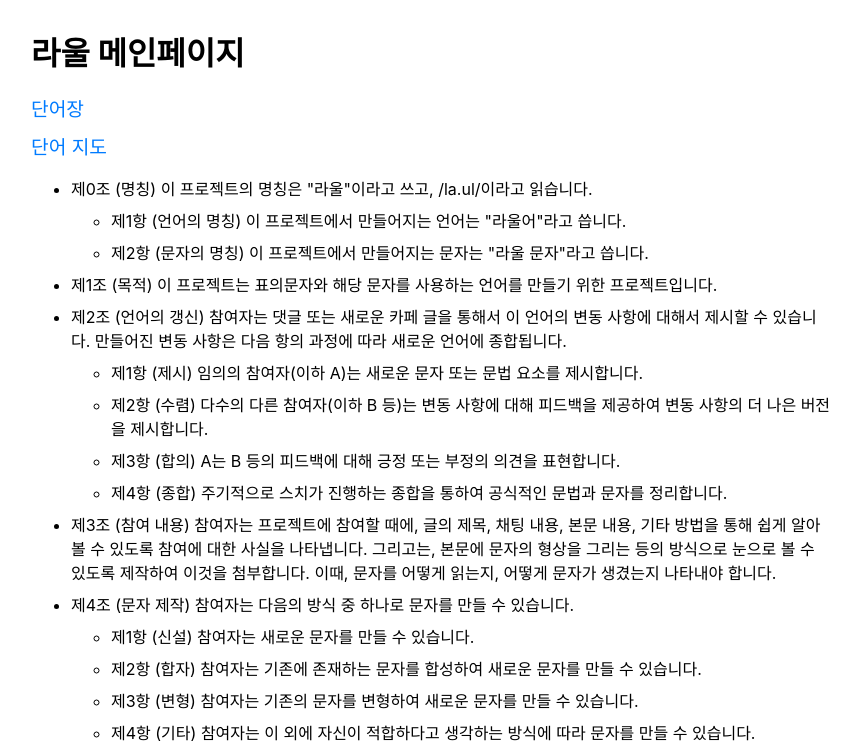
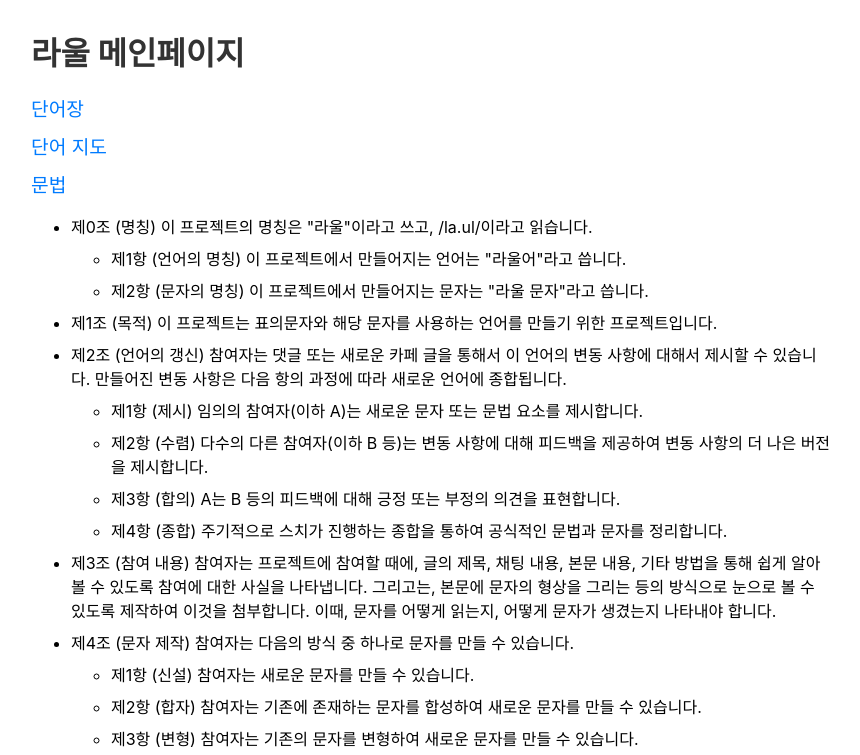
Before and after one commit to zasoque/laul, a SvelteKit app: page / in a window 1280 px wide. Shown: the top 755 px of the page, without its empty margins (209-1069 px from the left). Built offline with nearby package versions, Linux system fonts and the light colour scheme; a web font is replaced by a local one.

Commit message:
Update layout and page styles and content

```diff
--- a/src/routes/+layout.svelte
+++ b/src/routes/+layout.svelte
@@ -1,11 +1,57 @@
 <script lang="ts">
-	import favicon from '$lib/assets/favicon.svg';
+  import favicon from "$lib/assets/favicon.svg";
 
-	let { children } = $props();
+  let { children } = $props();
 </script>
 
 <svelte:head>
-	<link rel="icon" href={favicon} />
+  <link rel="icon" href={favicon} />
 </svelte:head>
 
-{@render children()}
+<div class="container">
+  <div class="title"><a href="/laul">라울 메인페이지</a></div>
+  <ul class="menu">
+    <li><a href="/laul/dictionary">단어장</a></li>
+    <li><a href="/laul/wordmap">단어 지도</a></li>
+    <li><a href="/laul/grammar">문법</a></li>
+  </ul>
+  {@render children()}
+</div>
+
+<style>
+  .container {
+    max-width: 800px;
+    margin: 0 auto;
+    padding: 20px;
+  }
+
+  .title {
+    font-size: 2em;
+    font-weight: bold;
+    margin-bottom: 20px;
+  }
+
+  .title a {
+    text-decoration: none;
+    color: #333;
+  }
+
+  .menu {
+    list-style-type: none;
+    padding: 0;
+  }
+
+  .menu li {
+    margin-bottom: 10px;
+  }
+
+  .menu a {
+    text-decoration: none;
+    color: #007bff;
+    font-size: 1.2em;
+  }
+
+  .menu a:hover {
+    text-decoration: underline;
+  }
+</style>
--- a/src/routes/+page.svelte
+++ b/src/routes/+page.svelte
@@ -1,13 +1,6 @@
-<div class="container">
-  <div class="title">라울 메인페이지</div>
-  <ul class="menu">
-    <li><a href="./dictionary">단어장</a></li>
-    <li><a href="./wordmap">단어 지도</a></li>
-  </ul>
-  <ul class="rules">
+<ul>
   <li>
-      제0조 (명칭) 이 프로젝트의 명칭은 "라울"이라고 쓰고, /la.ul/이라고
-      읽습니다.
+    제0조 (명칭) 이 프로젝트의 명칭은 "라울"이라고 쓰고, /la.ul/이라고 읽습니다.
     <ul>
       <li>
         제1항 (언어의 명칭) 이 프로젝트에서 만들어지는 언어는 "라울어"라고
@@ -25,8 +18,8 @@
   </li>
   <li>
     제2조 (언어의 갱신) 참여자는 댓글 또는 새로운 카페 글을 통해서 이 언어의
-      변동 사항에 대해서 제시할 수 있습니다. 만들어진 변동 사항은 다음 항의
-      과정에 따라 새로운 언어에 종합됩니다.
+    변동 사항에 대해서 제시할 수 있습니다. 만들어진 변동 사항은 다음 항의 과정에
+    따라 새로운 언어에 종합됩니다.
     <ul>
       <li>
         제1항 (제시) 임의의 참여자(이하 A)는 새로운 문자 또는 문법 요소를
@@ -49,17 +42,17 @@
   <li>
     제3조 (참여 내용) 참여자는 프로젝트에 참여할 때에, 글의 제목, 채팅 내용,
     본문 내용, 기타 방법을 통해 쉽게 알아볼 수 있도록 참여에 대한 사실을
-      나타냅니다. 그리고는, 본문에 문자의 형상을 그리는 등의 방식으로 눈으로 볼
-      수 있도록 제작하여 이것을 첨부합니다. 이때, 문자를 어떻게 읽는지, 어떻게
-      문자가 생겼는지 나타내야 합니다.
+    나타냅니다. 그리고는, 본문에 문자의 형상을 그리는 등의 방식으로 눈으로 볼 수
+    있도록 제작하여 이것을 첨부합니다. 이때, 문자를 어떻게 읽는지, 어떻게 문자가
+    생겼는지 나타내야 합니다.
   </li>
   <li>
     제4조 (문자 제작) 참여자는 다음의 방식 중 하나로 문자를 만들 수 있습니다.
     <ul>
       <li>제1항 (신설) 참여자는 새로운 문자를 만들 수 있습니다.</li>
       <li>
-          제2항 (합자) 참여자는 기존에 존재하는 문자를 합성하여 새로운 문자를
-          만들 수 있습니다.
+        제2항 (합자) 참여자는 기존에 존재하는 문자를 합성하여 새로운 문자를 만들
+        수 있습니다.
       </li>
       <li>
         제3항 (변형) 참여자는 기존의 문자를 변형하여 새로운 문자를 만들 수
@@ -84,45 +77,13 @@
   <li>
     제7조 (사용 범위) 문자는 전 우주의 인공어 제작자에게 자유롭게
     수정·편집·변형·활용될 수 있습니다. 이때, 2차적인 창작의 경우 문자의 발생에
-      대한 출처 (스텔로)를 명시하여야 하며, 3차 이상의 창작에서는 전차 창작의
-      사용 범위를 지켜야 합니다.
+    대한 출처 (스텔로)를 명시하여야 하며, 3차 이상의 창작에서는 전차 창작의 사용
+    범위를 지켜야 합니다.
   </li>
 </ul>
-</div>
 
 <style>
-  .container {
-    max-width: 800px;
-    margin: 0 auto;
-    padding: 20px;
-  }
-
-  .title {
-    font-size: 2em;
-    font-weight: bold;
-    margin-bottom: 20px;
-  }
-
-  .menu {
-    list-style-type: none;
-    padding: 0;
-  }
-
-  .menu li {
-    margin-bottom: 10px;
-  }
-
-  .menu a {
-    text-decoration: none;
-    color: #007bff;
-    font-size: 1.2em;
-  }
-
-  .menu a:hover {
-    text-decoration: underline;
-  }
-
-  .rules li {
+  li {
     margin: 8px 0;
   }
 </style>
--- a/src/routes/wordmap/+page.svelte
+++ b/src/routes/wordmap/+page.svelte
@@ -85,7 +85,6 @@
 
 <style>
   #cy {
-    width: 100vw;
-    height: 100vh;
+    height: 600px;
   }
 </style>
```
Lines whose indentation alone changed are shown as unchanged.
